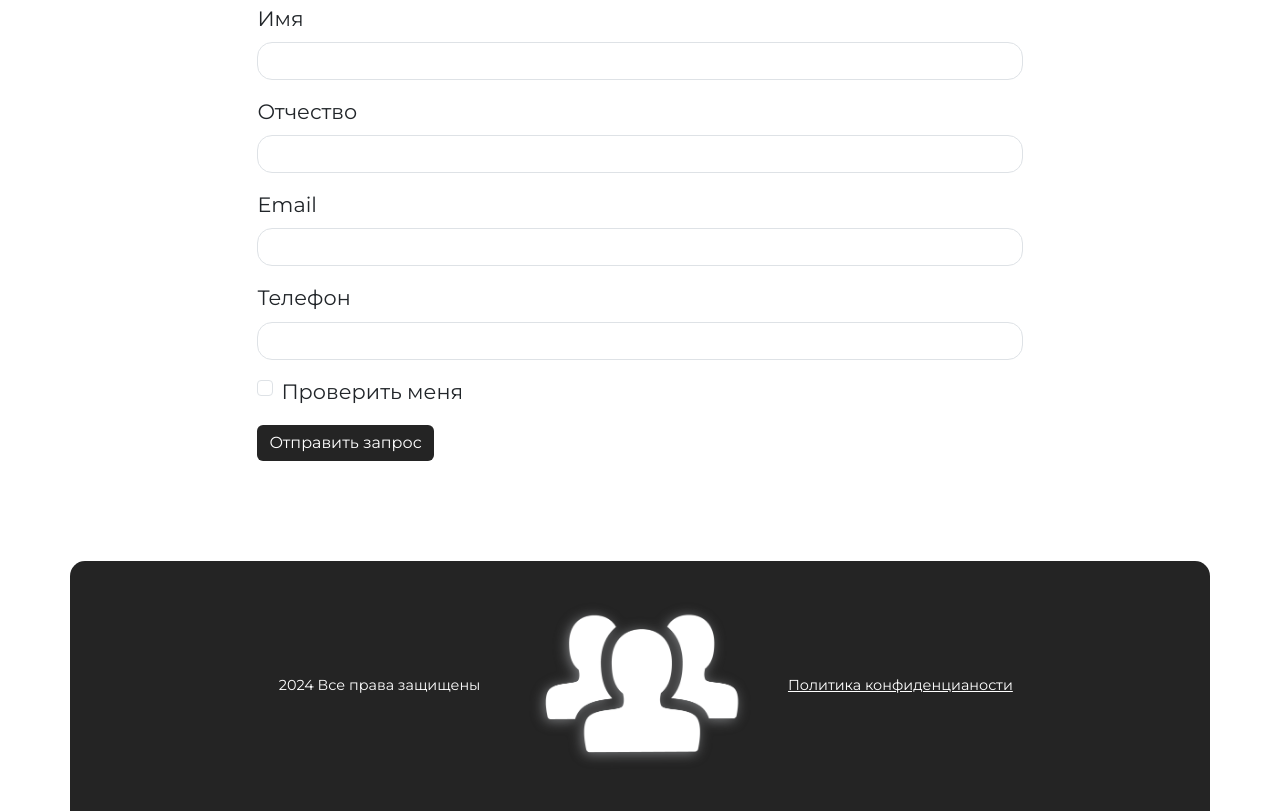
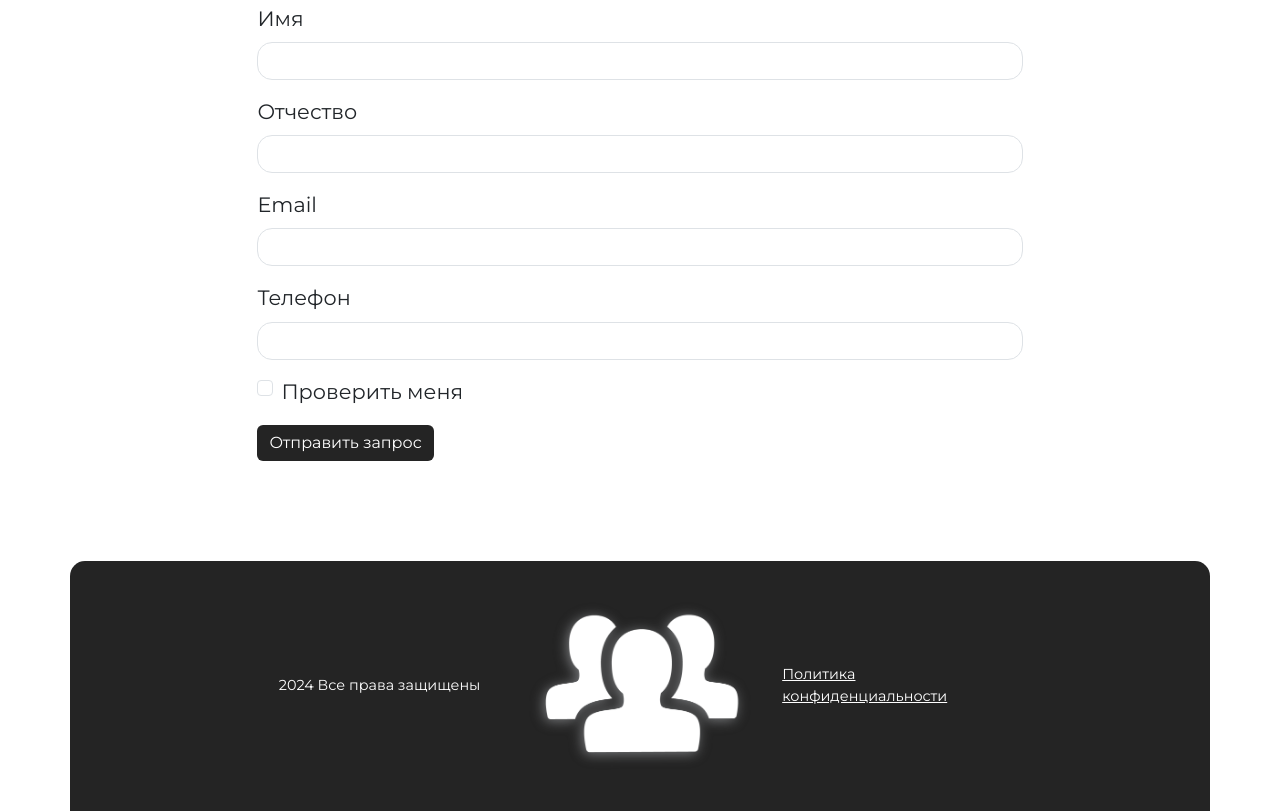
Before and after one commit to haemj0/aboutme, a plain HTML site: page index.html in a window 1280 px wide. Shown: the part 3713-4524 px from the top of the page. Drawn offline with nearby package versions, Linux system fonts and the light colour scheme; files that its build step writes are made by us from their sources.

Commit message:
добавила тупые буквы

```diff
--- a/index.html
+++ b/index.html
@@ -289,7 +289,7 @@
         <div class="row">
           <div class="col"><p>2024 Все права защищены</p></div>
           <div class="col"><img src="assets/img/16.png" class="img-thumbnail" alt="..."></div>
-          <div class="col"><p>Политика конфиденцианости</p></div>
+          <div class="col"><p>Политика конфиденциальности</p></div>
         </div>
       </div>
     </section>
```
